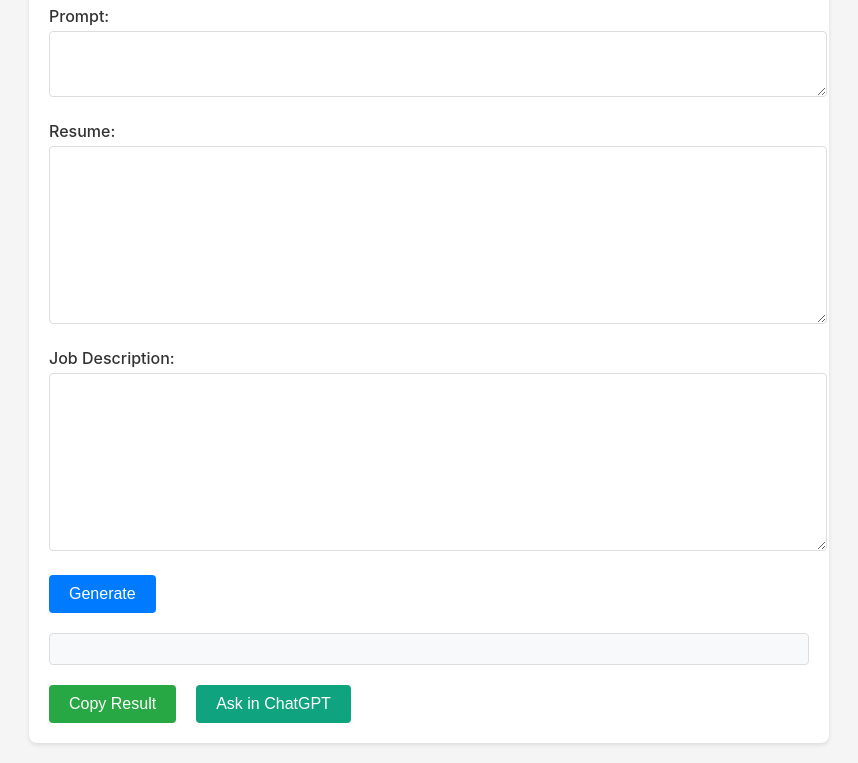
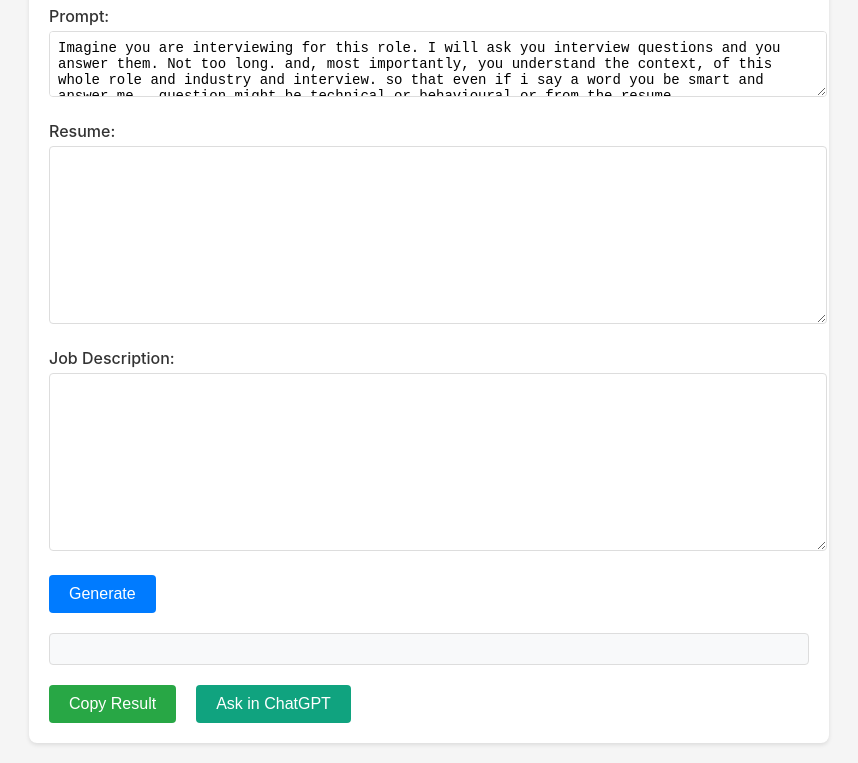
Before and after one commit to bigexperiment/promptGenerator, a plain HTML site: page index.html in a window 1280 px wide. Shown: the part 116-879 px from the top of the page, without its empty margins (211-1069 px from the left). Drawn offline with Linux system fonts and the light colour scheme.

Commit message:
Update index.html

```diff
--- a/index.html
+++ b/index.html
@@ -119,12 +119,16 @@
     <script>
         // Load saved data when page loads
         window.onload = function() {
-            const savedPrompt = localStorage.getItem('prompt');
+            const defaultPrompt = `Imagine you are interviewing for this role. I will ask you interview questions and you answer them. Not too long. and, most importantly, you understand the context, of this whole role and industry and interview. so that even if i say a word you be smart and answer me . question might be technical or behavioural or from the resume.
+
+Anser conversationally. use bold text to highlight keywords if necessary. answer conversationally, not in bullet points.  Never return with no anwer. make an intelligent guess and answer even if i ask only one question. also look at the resume and make answers. be really smart- for example if i say mac. u tell if u have experience with mac and what was your experience. so be really smart go!  Ok I will ask you questions one by one and you anser.`;
+
+            const savedPrompt = localStorage.getItem('prompt') || defaultPrompt;
             const savedResume = localStorage.getItem('resume');
             const savedJobDescription = localStorage.getItem('jobDescription');
             const savedResult = localStorage.getItem('result');
 
-            if (savedPrompt) document.getElementById('prompt').value = savedPrompt;
+            document.getElementById('prompt').value = savedPrompt;
             if (savedResume) document.getElementById('resume').value = savedResume;
             if (savedJobDescription) document.getElementById('jobDescription').value = savedJobDescription;
             if (savedResult) document.getElementById('result').textContent = savedResult;
```
